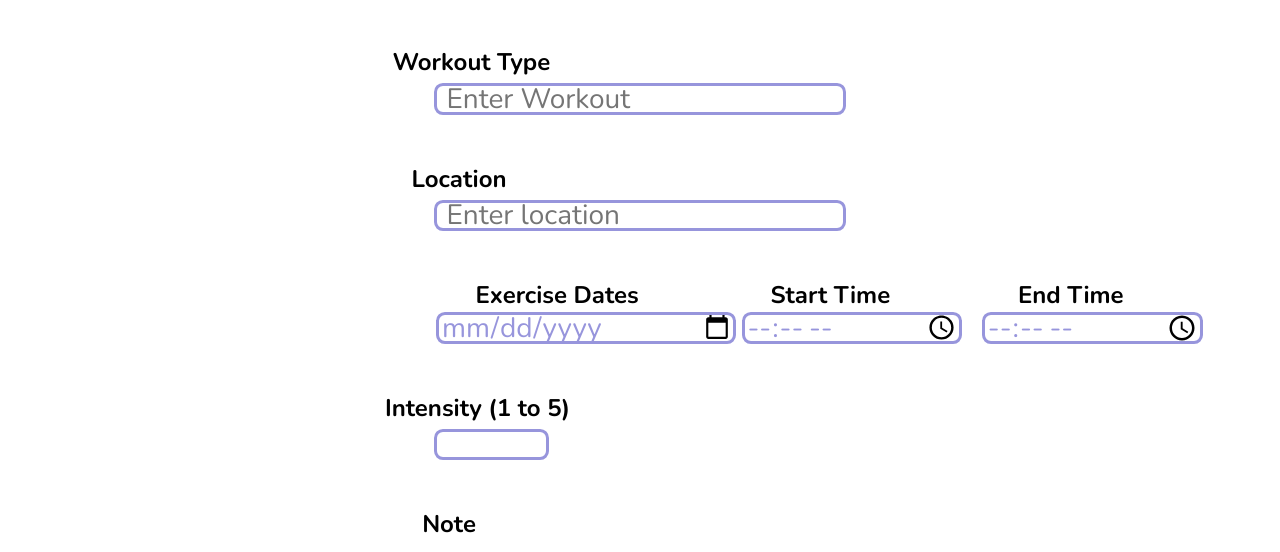
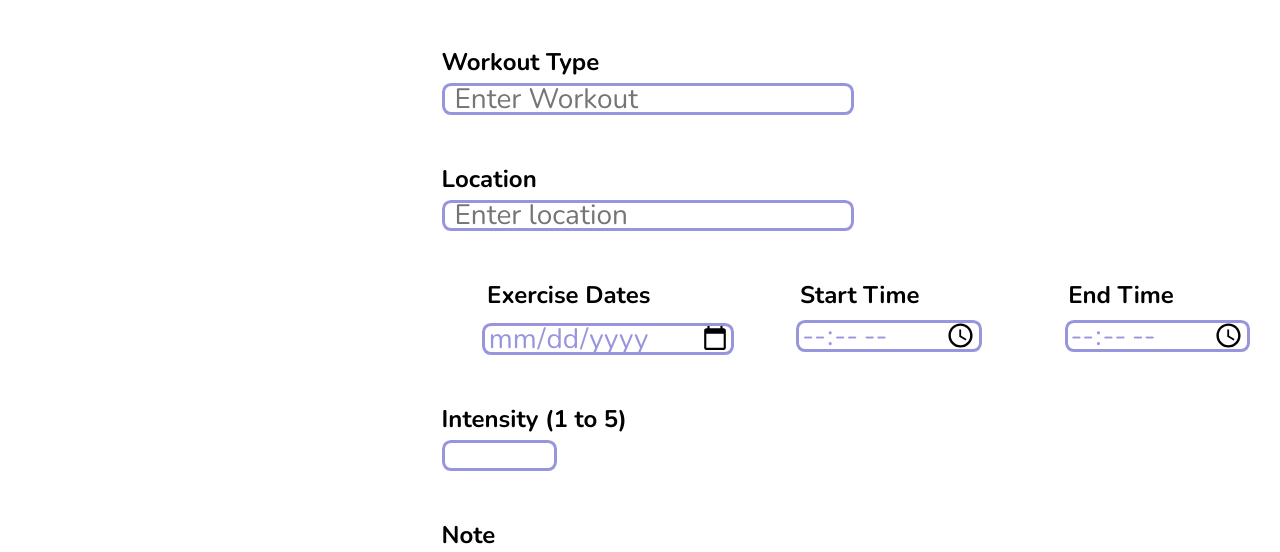
Before and after one commit to cse110-fa22-group19/sincere-exercise, a website: page app/main/view-entry/input-mode.html in a window 1280 px wide. Shown: the part 189-741 px from the top of the page. Drawn offline with nearby package versions, Linux system fonts and the light colour scheme.

Commit message:
Modified input mode code to better fit different size screens

```diff
--- a/app/main/view-entry/input-mode.css
+++ b/app/main/view-entry/input-mode.css
@@ -9,12 +9,13 @@ h2{
   color: black;
   font-size: 2em;
   font-weight: bold;
+  align-self: center;
 }
 h3{
   font-weight: bold;
   font-size: 1.5em;
   color: black;
-  margin-right: 34%;
+  margin-left: 30%;
 }
 input{
   border-color: #9795DC;
@@ -24,7 +25,8 @@ input{
   border-radius: 0.7vw;
   color: #9795DC;
   font-size: 1.75em;
-  padding-left: 1% ;
+  padding-left: 1%;
+  margin-left: 30%;
   border: solid;
 }
 textarea{
@@ -37,6 +39,7 @@ textarea{
   font-size: 1.75em;
   padding-left: 0.6%;
   padding-top: 0.3%;
+  margin-left: 30%;
   border: solid;
 }
 button{
@@ -52,31 +55,20 @@ button{
 #main_flexbox{
   order: 1;
   margin: 9em;
-  text-align: center;
   display: flex;
   flex-direction: column;
 }
 #intensity_input{
   width: 10%;
-  margin-right: 30%;
 }
 #time_flexbox{
   display: flex;
   flex-direction: row;
-  margin-left: 29.4%;
-  gap: 9%;
+  margin-left: 26.75%;
+  gap: 12.5%;
 }
 #navbar{
   order: 0;
-}
-#location_heading{
-  margin-right: 36.5%;
-}
-#intensity_title{
-  margin-right: 32.75%;
-}
-#note_title{
-  margin-right: 38.5%;
 }
 #buttons_div{
   display: flex;
@@ -87,7 +79,6 @@ button{
   margin-left: 35%;
   color: #4442c0;
   background-color: white;
-
 }
 #save_button{
   color: white;
@@ -95,11 +86,11 @@ button{
 }
 .main_flexbox_child{
   padding-top: 3em;
-  align-items: center;
 }
 .time_input{
-  width: 120%;
+  margin-top: 5%;
+  width: 100%;
 }
 .time_title{
-  margin: 0vw;
+  margin-left: 32%;
 }
--- a/app/main/view-entry/input-mode.html
+++ b/app/main/view-entry/input-mode.html
@@ -31,7 +31,7 @@
           <h3 id = "location_heading">Location</h3>
           <input
             type="text"
-            id="location_name"
+            id="location_input"
             placeholder="Enter location"
           />
         </div>
```
Also changed, not shown: app/main/view-entry/view-mode.css (+5 -3 lines), app/main/view-entry/view-mode.html (+1 -1 lines).
